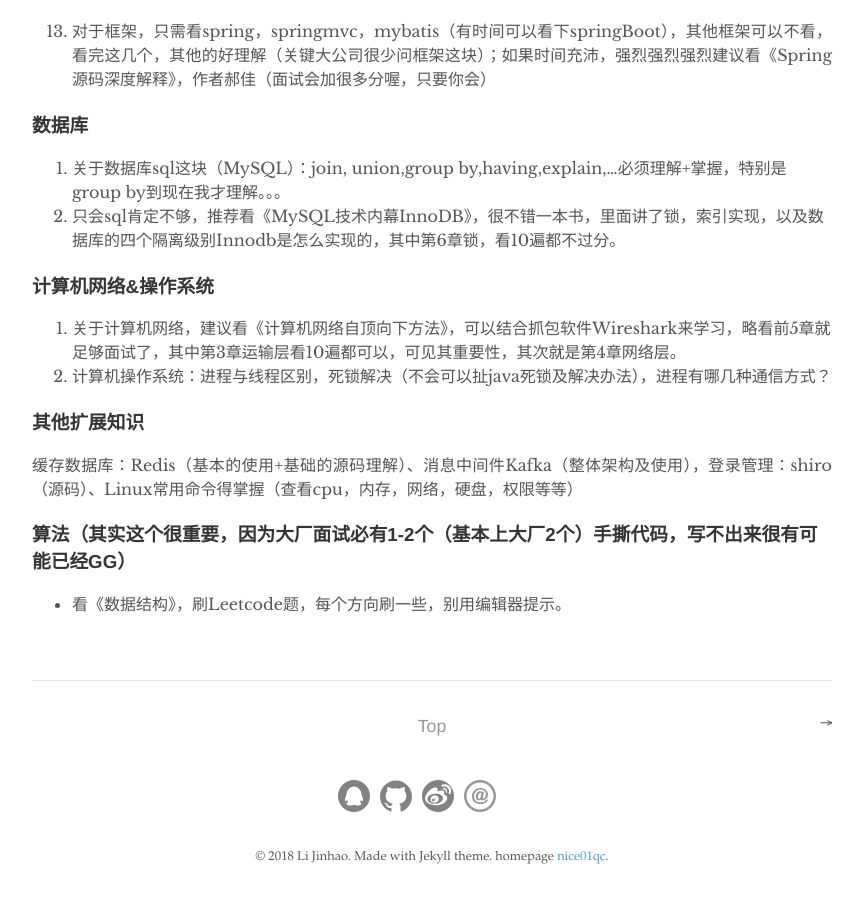
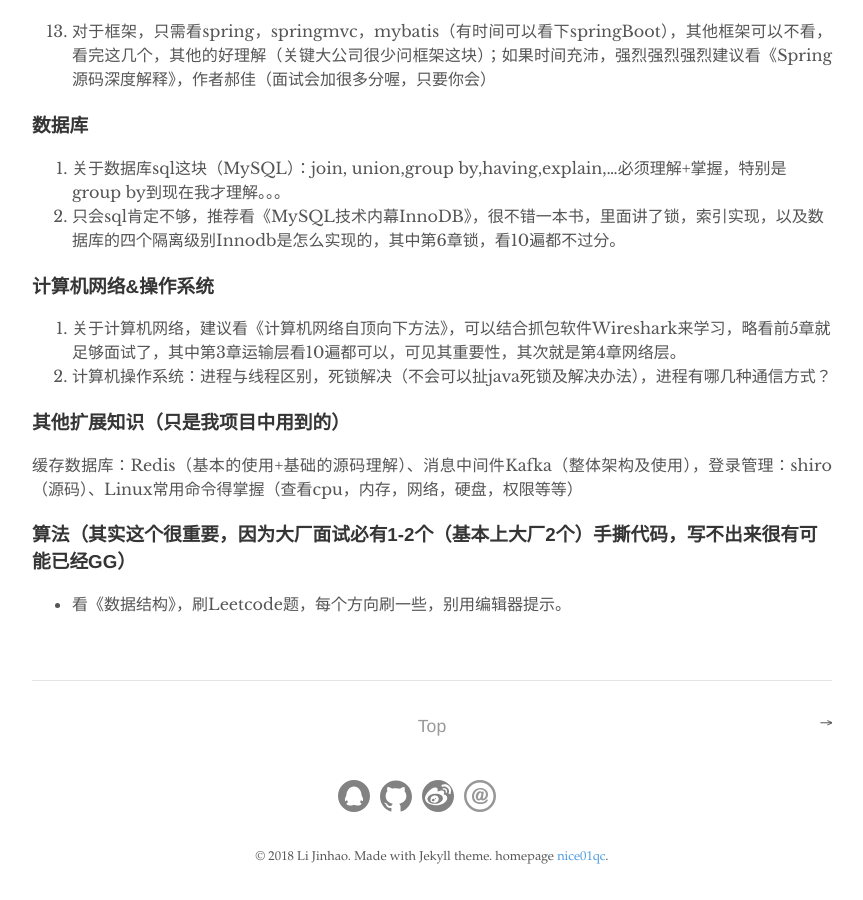
Before and after one commit to nice01qc/nice01qc.github.io, a Jekyll site: the page built from _posts/2018-10-05-2018Java后端秋招面经.md, in a window 1280 px wide and 900 px high, scrolled down 1686 px. Shown: the whole window, without its empty margins (208-1071 px from the left). Built offline with Jekyll 4.4.1, drawn with Linux system fonts in a browser that asks for light colours.

Commit message:
update at : Fri, 05 Oct 2018 11:25:56 +0800

```diff
--- a/_posts/2018-10-05-2018Java后端秋招面经.md
+++ b/_posts/2018-10-05-2018Java后端秋招面经.md
@@ -76,7 +76,7 @@
 1. 关于计算机网络，建议看《计算机网络自顶向下方法》，可以结合抓包软件Wireshark来学习，略看前5章就足够面试了，其中第3章运输层看10遍都可以，可见其重要性，其次就是第4章网络层。
 2. 计算机操作系统：进程与线程区别，死锁解决（不会可以扯java死锁及解决办法），进程有哪几种通信方式？
 
-### 其他扩展知识
+### 其他扩展知识（只是我项目中用到的）
 
 缓存数据库：Redis（基本的使用+基础的源码理解）、消息中间件Kafka（整体架构及使用），登录管理：shiro（源码）、Linux常用命令得掌握（查看cpu，内存，网络，硬盘，权限等等）
 
```
